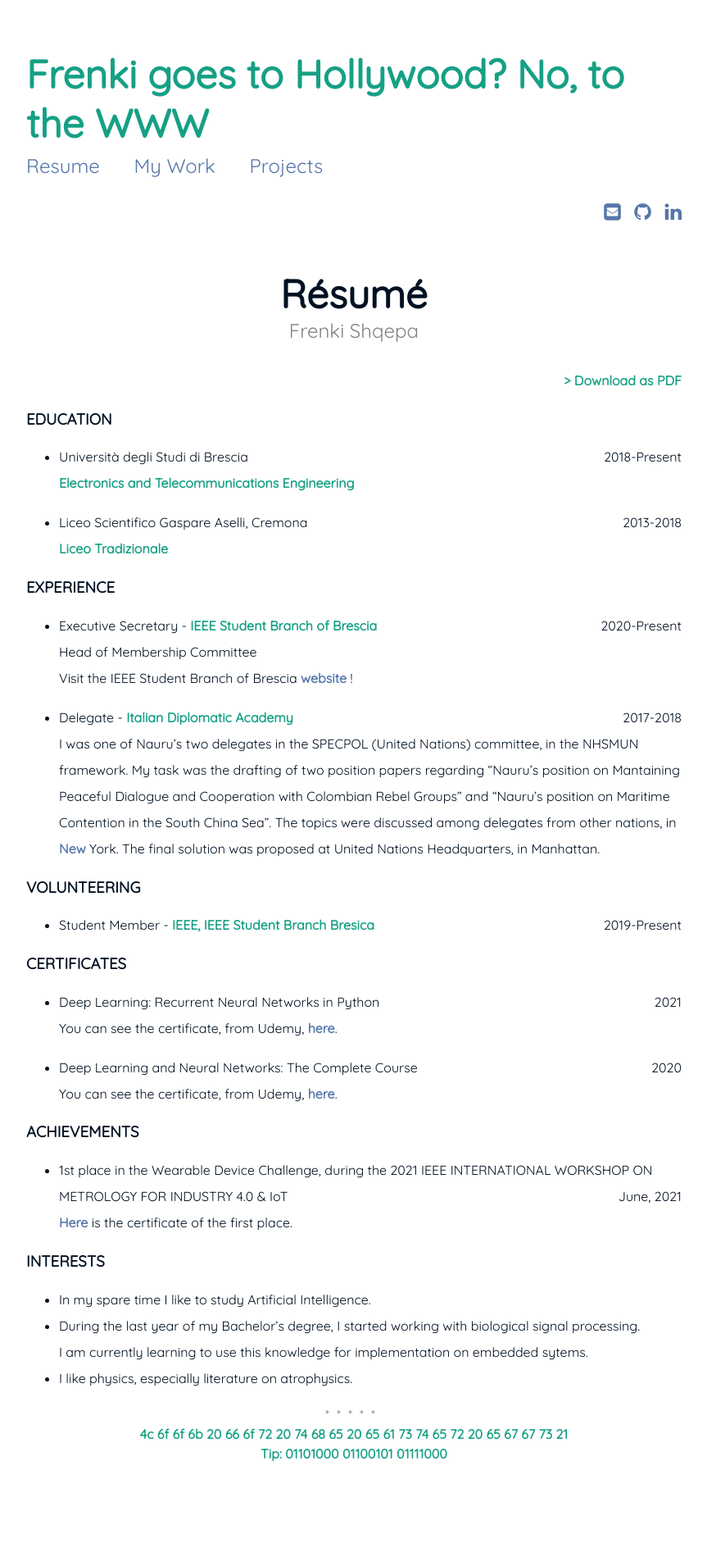
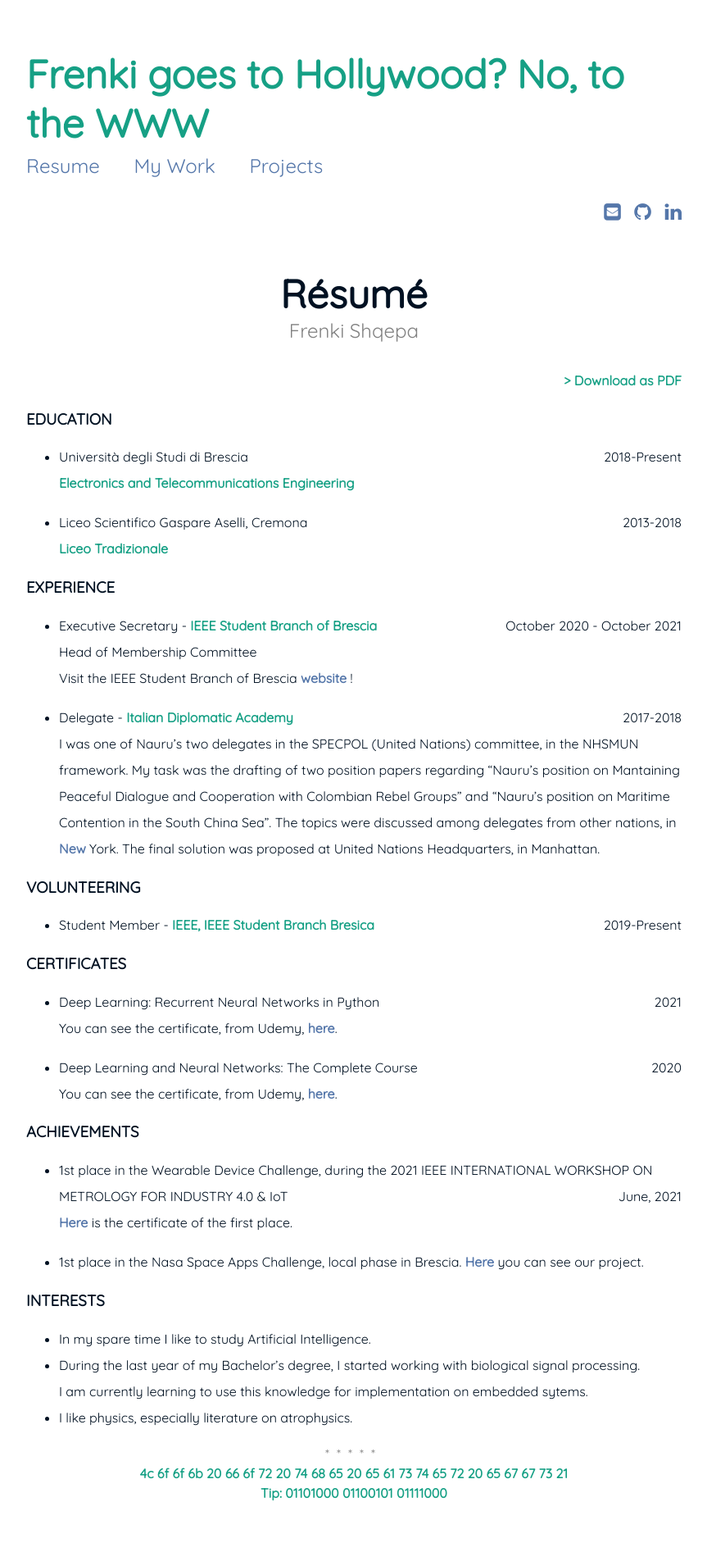
Before and after one commit to FreShq99/frenkishqepa.com, a Jekyll site: the page built from resume.md, in a window 1280 px wide. Shown: the whole page at 82% size, without its empty margins (208-1071 px from the left). Built offline with Jekyll 4.4.1, drawn with Linux system fonts in a browser that asks for light colours; before the commit the page ends 1845 px from its top, so only the background shows below that.

Commit message:
Update resume.md

```diff
--- a/resume.md
+++ b/resume.md
@@ -19,7 +19,7 @@ subtitle: Frenki Shqepa
 
 ### EXPERIENCE
 
-- Executive Secretary - **IEEE Student Branch of Brescia** <span style="float: right; ">2020-Present</span>
+- Executive Secretary - **IEEE Student Branch of Brescia** <span style="float: right; ">October 2020 - October 2021</span>
 Head of Membership Committee
 <br/>Visit the IEEE Student Branch of Brescia [website](https://ieeesb.unibs.it) !
 
@@ -47,6 +47,8 @@ You can see the certificate, from Udemy, [here](https://www.udemy.com/certificat
 - 1st place in the Wearable Device Challenge, during the 2021 IEEE INTERNATIONAL WORKSHOP ON METROLOGY FOR INDUSTRY 4.0 & IoT <span style="float: right; ">June, 2021</span>
 [Here](https://drive.google.com/file/d/1QnfsOkYyCZfwIgRZQGb566gBPrOZJ34J/view) is the certificate of the first place.
 
+- 1st place in the Nasa Space Apps Challenge, local phase in Brescia.
+[Here](https://drive.google.com/drive/folders/1EL8coh3n1aVOn3My_ZGnoqM9zsdFn46T?usp=sharing) you can see our project.
 
 ### INTERESTS
 
```
